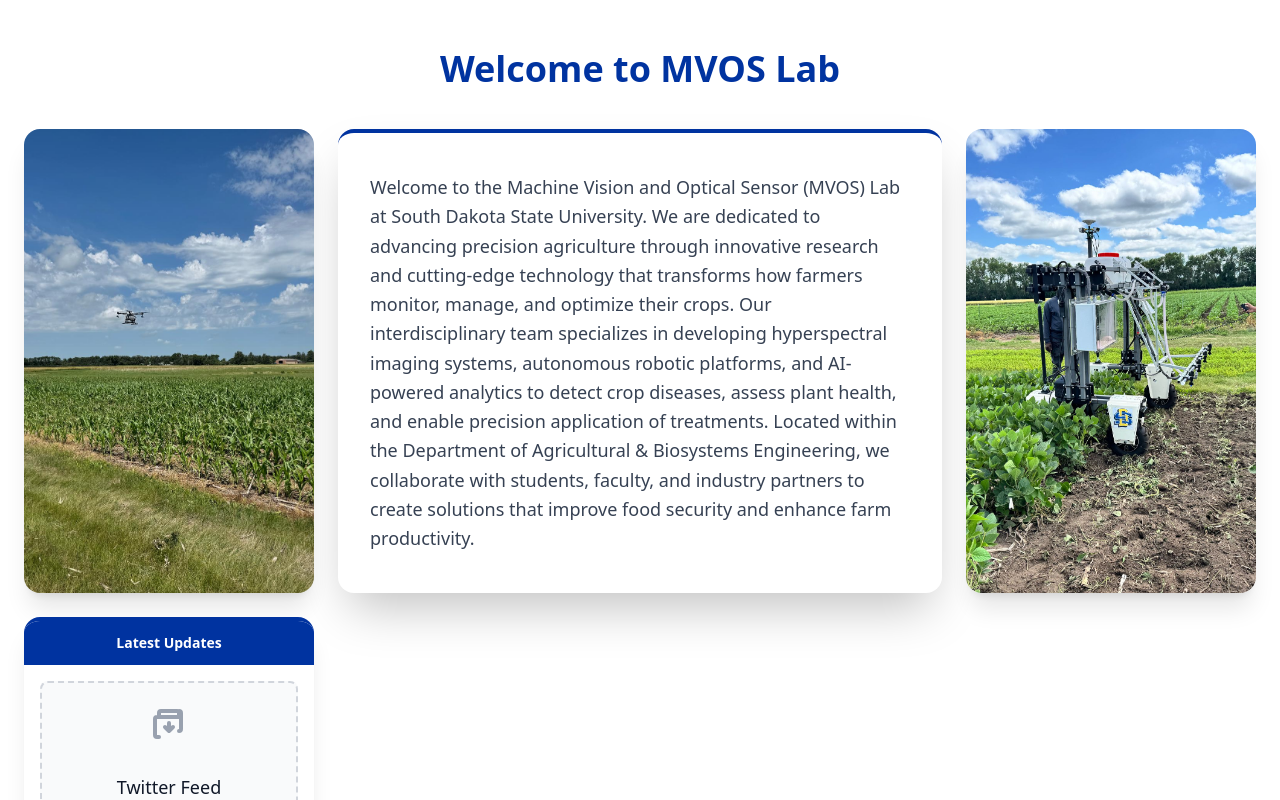
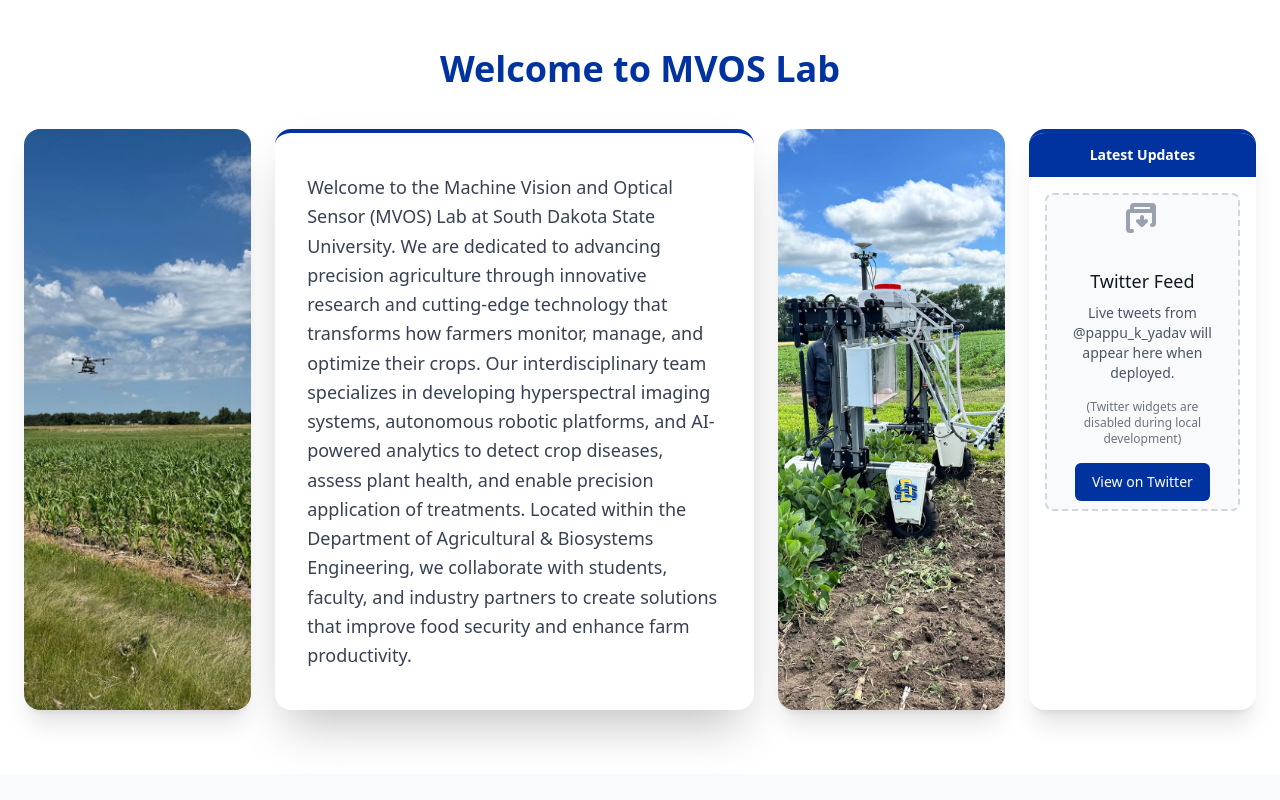
Before and after one commit to MVOSlab-sdstate/mvoslab-sdstate.github.io, a Next.js app: page / in a window 1280 px wide. Shown: the part 520-1320 px from the top of the page. Built offline with nearby package versions, Linux system fonts and the light colour scheme; grey boxes are pictures that could not be loaded.

Commit message:
Fix grid layout overflow issue - change to 5-column grid to prevent Twitter feed from going outside page boundaries
Co-Authored-By: Pappu Yadav <mvoslab.sdstate@gmail.com>

```diff
--- a/src/app/page.js
+++ b/src/app/page.js
@@ -69,9 +69,9 @@ export default function Home() {
           <h2 className="text-3xl md:text-4xl font-bold text-[#0033a0] mb-10 text-center">
             {welcome.title}
           </h2>
-          <div className="grid grid-cols-1 md:grid-cols-4 gap-6 max-w-7xl mx-auto items-stretch">
+          <div className="grid grid-cols-1 lg:grid-cols-5 gap-6 max-w-7xl mx-auto items-stretch">
             {/* Left Image */}
-            <div className="flex items-stretch">
+            <div className="flex items-stretch lg:col-span-1">
               <Image
                 src={welcome.leftImage}
                 alt={welcome.leftImageAlt}
@@ -81,13 +81,13 @@ export default function Home() {
               />
             </div>
             {/* Center Card */}
-            <div className="flex items-stretch md:col-span-2">
+            <div className="flex items-stretch lg:col-span-2">
               <div className="bg-white rounded-2xl shadow-2xl border-t-4 border-[#0033a0] px-8 py-10 text-gray-700 text-lg leading-relaxed flex flex-col justify-center w-full">
                 <p className="text-center md:text-left">{welcome.content}</p>
               </div>
             </div>
             {/* Right Image */}
-            <div className="flex items-stretch">
+            <div className="flex items-stretch lg:col-span-1">
               <Image
                 src={welcome.rightImage}
                 alt={welcome.rightImageAlt}
@@ -97,7 +97,7 @@ export default function Home() {
               />
             </div>
             {/* Twitter Feed */}
-            <div className="flex items-stretch md:col-span-1">
+            <div className="flex items-stretch lg:col-span-1">
               <TwitterFeed inWelcomeSection={true} />
             </div>
           </div>
```
